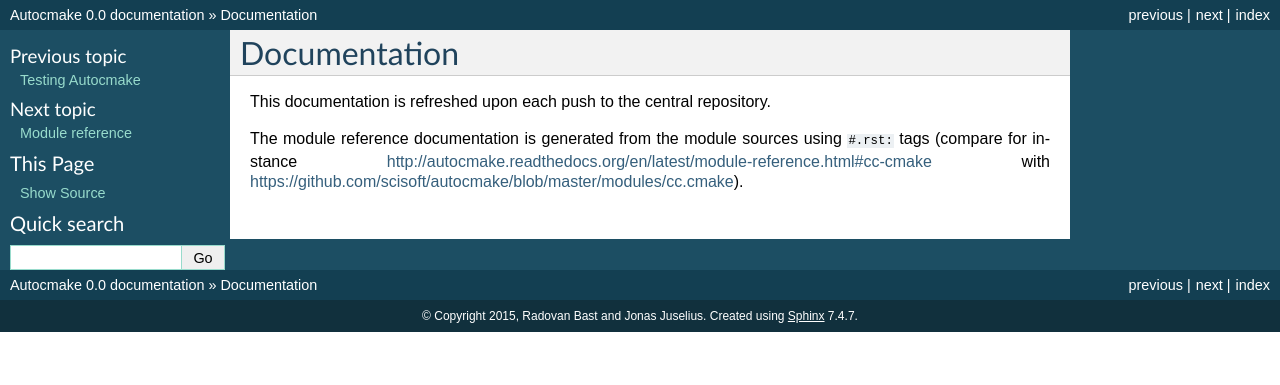
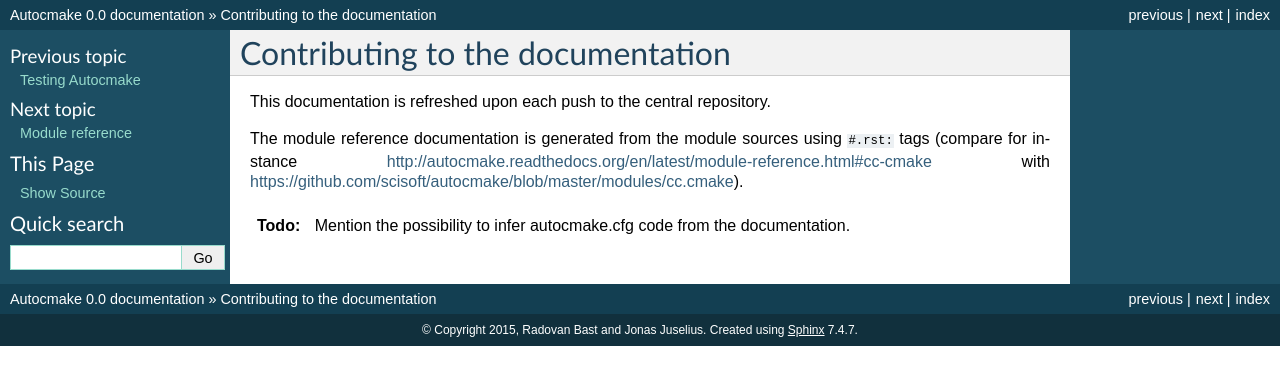
Before and after one commit to dev-cafe/autocmake, a Sphinx documentation site: the page built from doc/contributors/doc.rst, in a window 1280 px wide. Shown: the top 385 px of the page. Built offline with Sphinx 7.4.7, drawn with Linux system fonts in a browser that asks for light colours.

Commit message:
add todo item

```diff
--- a/doc/contributors/documentation.rst
+++ b/doc/contributors/doc.rst
@@ -1,7 +1,7 @@
 
 
-Documentation
-=============
+Contributing to the documentation
+=================================
 
 This documentation is refreshed upon each push to the central repository.
 
@@ -9,3 +9,7 @@
 ``#.rst:`` tags (compare for instance
 http://autocmake.readthedocs.org/en/latest/module-reference.html#cc-cmake with
 https://github.com/scisoft/autocmake/blob/master/modules/cc.cmake).
+
+.. todo::
+
+   Mention the possibility to infer autocmake.cfg code from the documentation.
--- a/doc/index.rst
+++ b/doc/index.rst
@@ -37,7 +37,7 @@
 
    contributors/guidelines.rst
    contributors/testing.rst
-   contributors/documentation.rst
+   contributors/doc.rst
 
 
 Reference
```
